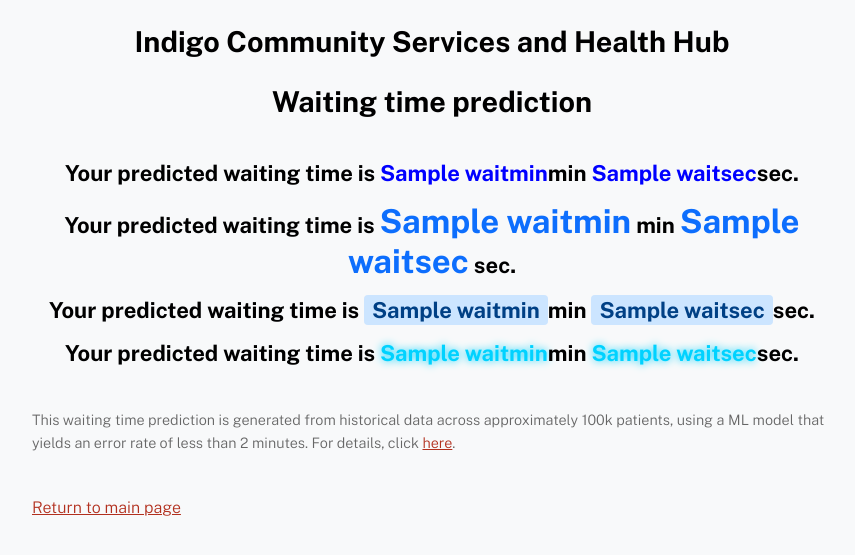
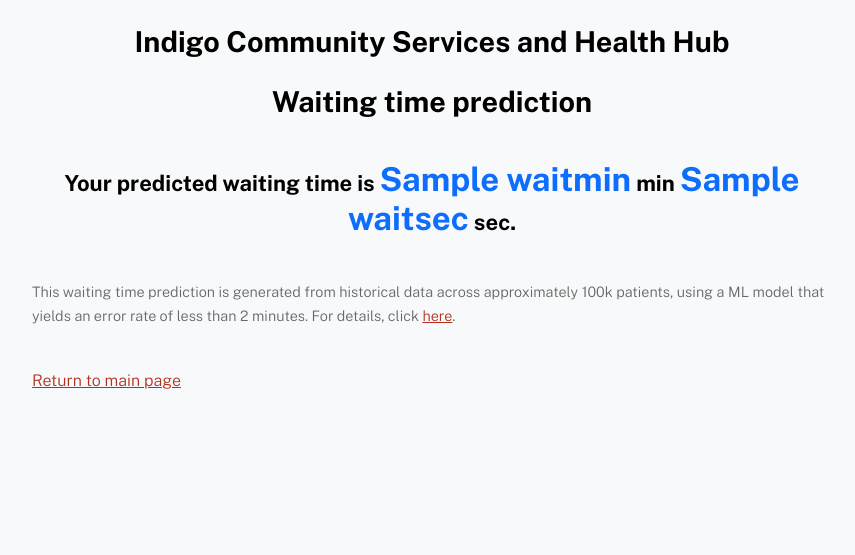
Before and after one commit to t-ching/wt-prediction, a Flask app: template templates/WaitingTime.html in a window 1280 px wide. Shown: the top 555 px of the page, without its empty margins (58-913 px from the left). Run offline with Flask 3, Linux system fonts and the light colour scheme; the template is opened without the code that fills it: most values are stand-ins (such as "Sample title", 1, 10 or a date in 2020); parts of the project's set-up code (start-up, migrations or seed data) failed here and were passed over.

Commit message:
Update WaitingTime.html

```diff
--- a/templates/WaitingTime.html
+++ b/templates/WaitingTime.html
@@ -11,17 +11,17 @@
   <h2>Indigo Community Services and Health Hub</h2>
   <h2>Waiting time prediction</h2>
   <br>
-  <h3 style="text-align: center;">
+  <!-- <h3 style="text-align: center;">
     Your predicted waiting time is
     <span style="color: blue;">{{waitmin}}</span>min
     <span style="color: blue;">{{waitsec}}</span>sec.
-  </h3>
+  </h3> -->
   <h3 style="text-align: center;">
     Your predicted waiting time is
     <span style="color: #0d6efd; font-weight: bold; font-size: 1.5em;">{{waitmin}}</span> min
     <span style="color: #0d6efd; font-weight: bold; font-size: 1.5em;">{{waitsec}}</span> sec.
   </h3>
-  <h3 style="text-align: center;">
+  <!-- <h3 style="text-align: center;">
     Your predicted waiting time is
     <span style="color: #004085; background-color: #cce5ff; padding: 2px 8px; border-radius: 4px; font-weight: bold;">{{waitmin}}</span>min
     <span style="color: #004085; background-color: #cce5ff; padding: 2px 8px; border-radius: 4px; font-weight: bold;">{{waitsec}}</span>sec.
@@ -30,7 +30,7 @@
     Your predicted waiting time is
     <span style="color: #00d2ff; text-shadow: 0 0 8px #00d2ff; font-weight: bold;">{{waitmin}}</span>min
     <span style="color: #00d2ff; text-shadow: 0 0 8px #00d2ff; font-weight: bold;">{{waitsec}}</span>sec.
-  </h3>
+  </h3> -->
   <br>
   <p style="font-size: 0.9rem; color: #666; line-height: 1.6; max-width: 800px;">
     This waiting time prediction is generated from historical data across approximately 100k patients,
```
